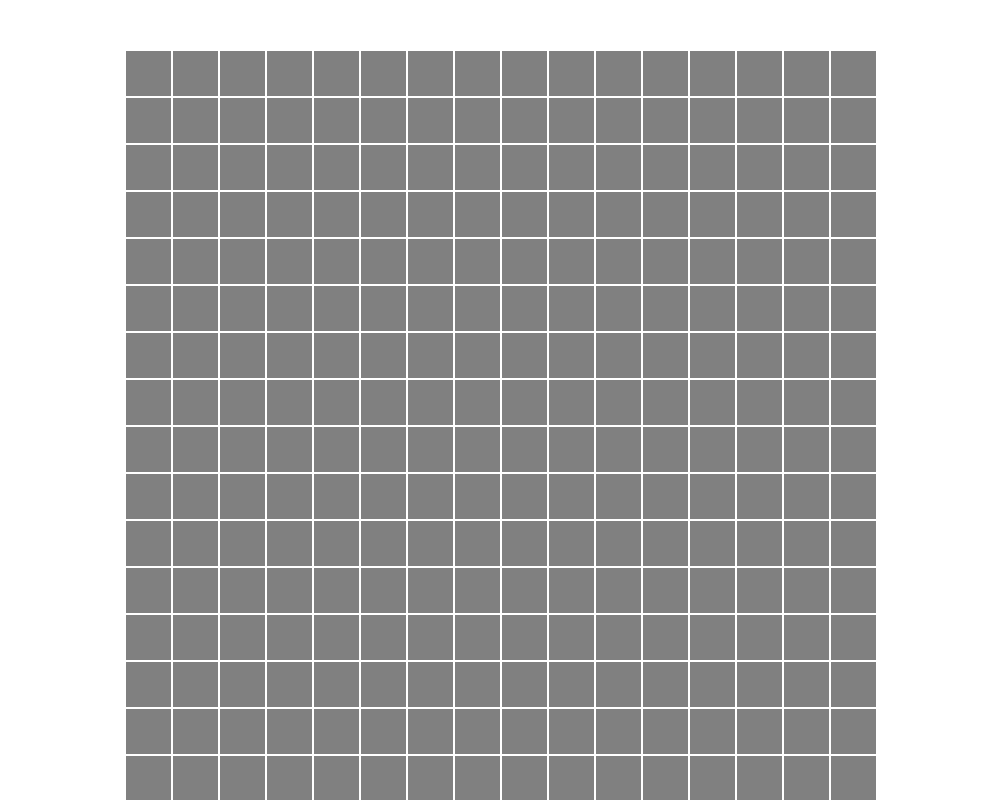
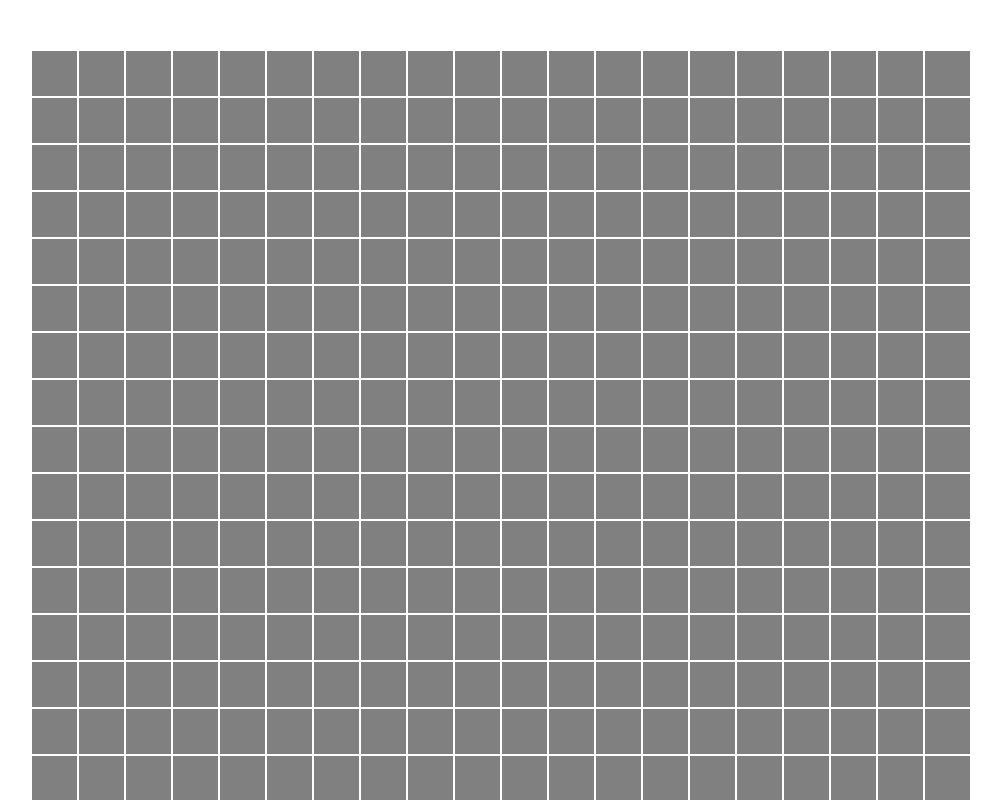
Before and after one commit to igor9silva/minesweeper, a React (Create React App) app: page / in a window 1280 px wide. Shown: the top 800 px of the page, without its empty margins (139-1140 px from the left). Built offline with nearby package versions, Linux system fonts and the light colour scheme.

Commit message:
chaging to 20x20 with 5 mines

```diff
--- a/src/index.tsx
+++ b/src/index.tsx
@@ -9,7 +9,7 @@ import MineSweeper from './components/MineSweeper';
 import registerServiceWorker from './registerServiceWorker';
 
 ReactDOM.render(
-  <MineSweeper height={16} width={16} mines={50} />,
+  <MineSweeper height={20} width={20} mines={5} />,
   document.getElementById('root')!
 );
 
```
